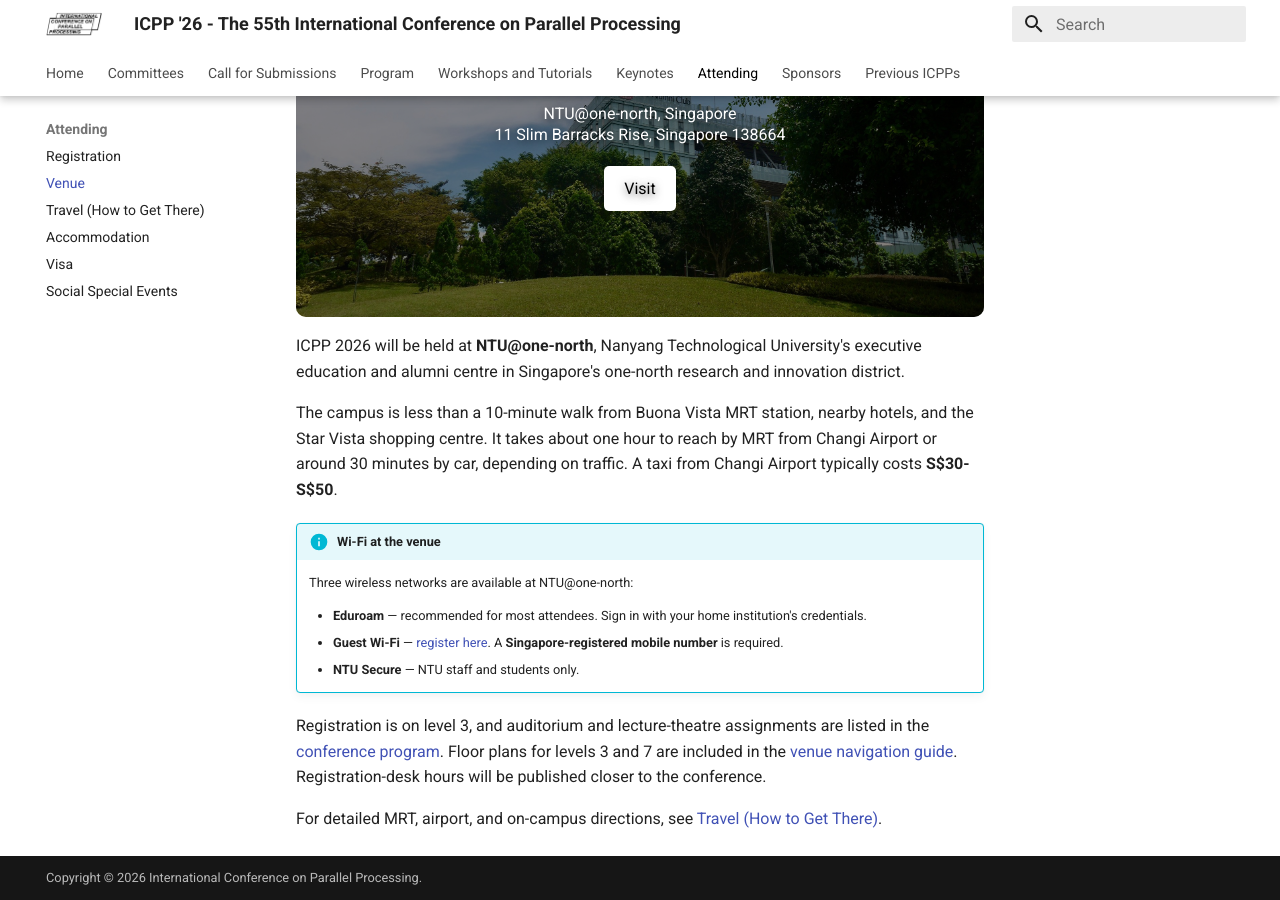
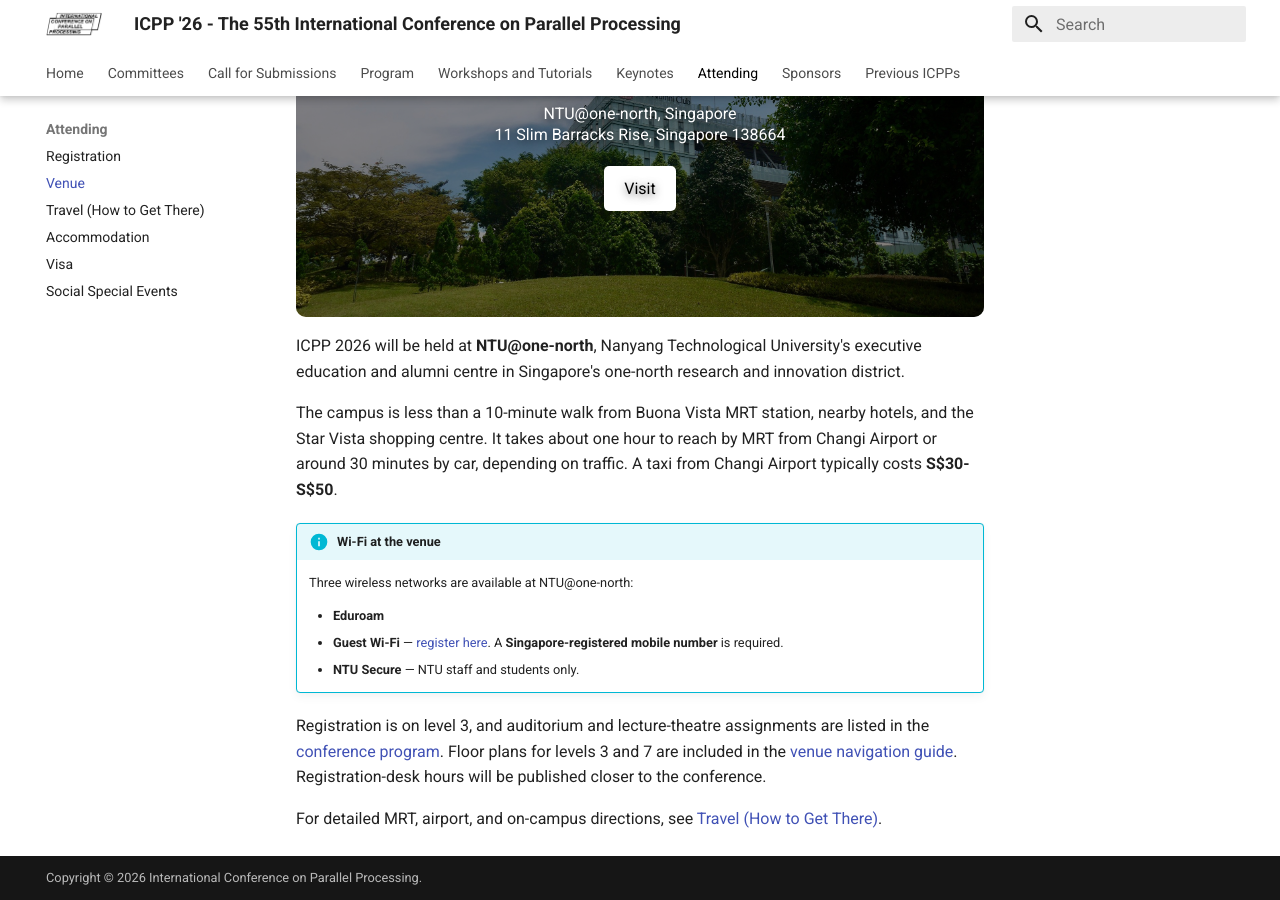
Before and after one commit to icpp2026/icpp2026.github.io, an MkDocs documentation site: the page built from docs/venue.md, in a window 1280 px wide and 900 px high, scrolled down 409 px. Built offline with MkDocs 1.6.1 and Material for MkDocs 9.7.7, drawn with Linux system fonts in a browser that asks for light colours; comment, search, counter and statistics services are not loaded.

Commit message:
docs: trim the Eduroam line on the venue page
Claude-Session: https://claude.ai/code/session_01UdVnGaDRkLruraKHbfKXa2

```diff
--- a/docs/venue.md
+++ b/docs/venue.md
@@ -59,7 +59,7 @@ The campus is less than a 10-minute walk from Buona Vista MRT station, nearby ho
 !!! info "Wi-Fi at the venue"
     Three wireless networks are available at NTU@one-north:
 
-    - **Eduroam** — recommended for most attendees. Sign in with your home institution's credentials.
+    - **Eduroam**
     - **Guest Wi-Fi** — [register here](https://www3.ntu.edu.sg/cits2/wireless/smsguide/smsguide.htm){:target="_blank"}. A **Singapore-registered mobile number** is required.
     - **NTU Secure** — NTU staff and students only.
 
```
